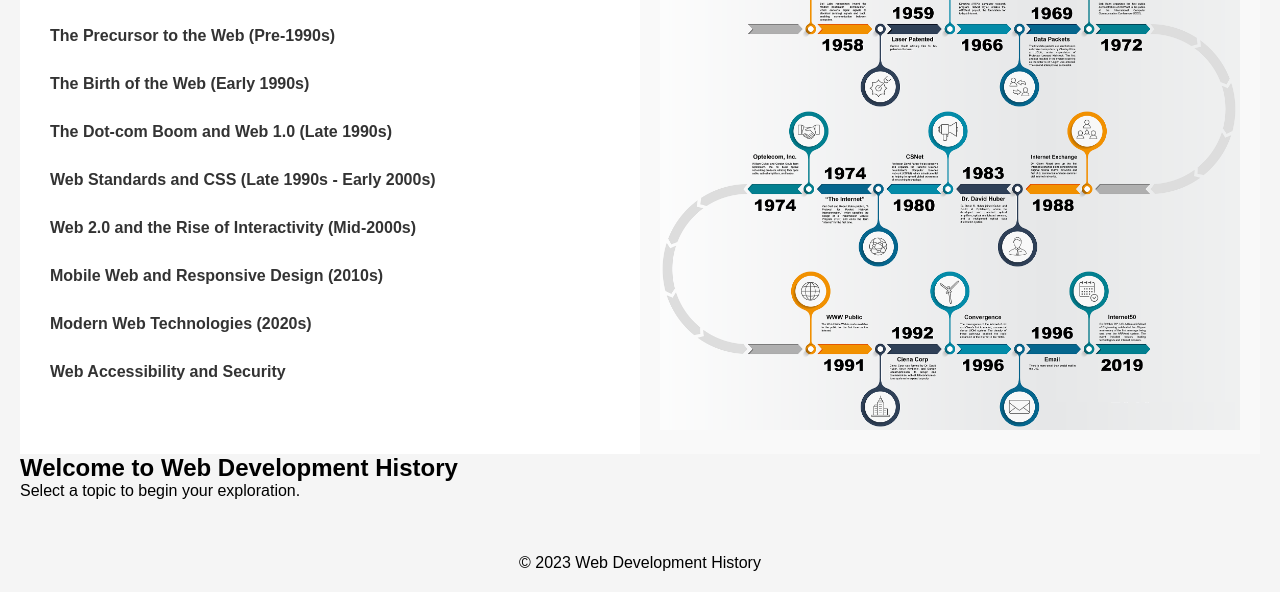
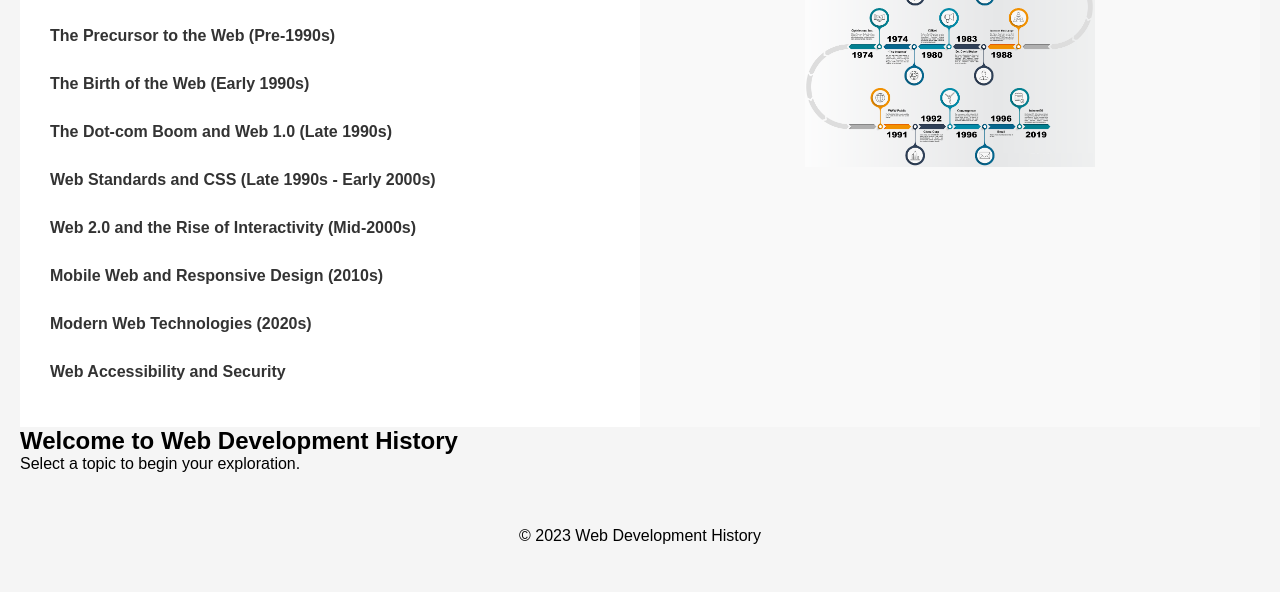
Before and after one commit to Deveshjoshi101/WebDevelopment, a plain HTML site: page index.html in a window 1280 px wide. Shown: the part 217-809 px from the top of the page. Drawn offline with Linux system fonts and the light colour scheme.

Commit message:
Update styles.css

```diff
--- a/styles.css
+++ b/styles.css
@@ -77,7 +77,7 @@ nav a:hover {
 }
 
 #img-div img {
-  max-width: 100%; /* Limit the image width to its container's width */
+  max-width: 50%; /* Limit the image width to its container's width */
   height: auto; /* Maintain the image's aspect ratio */
 }
 
```
